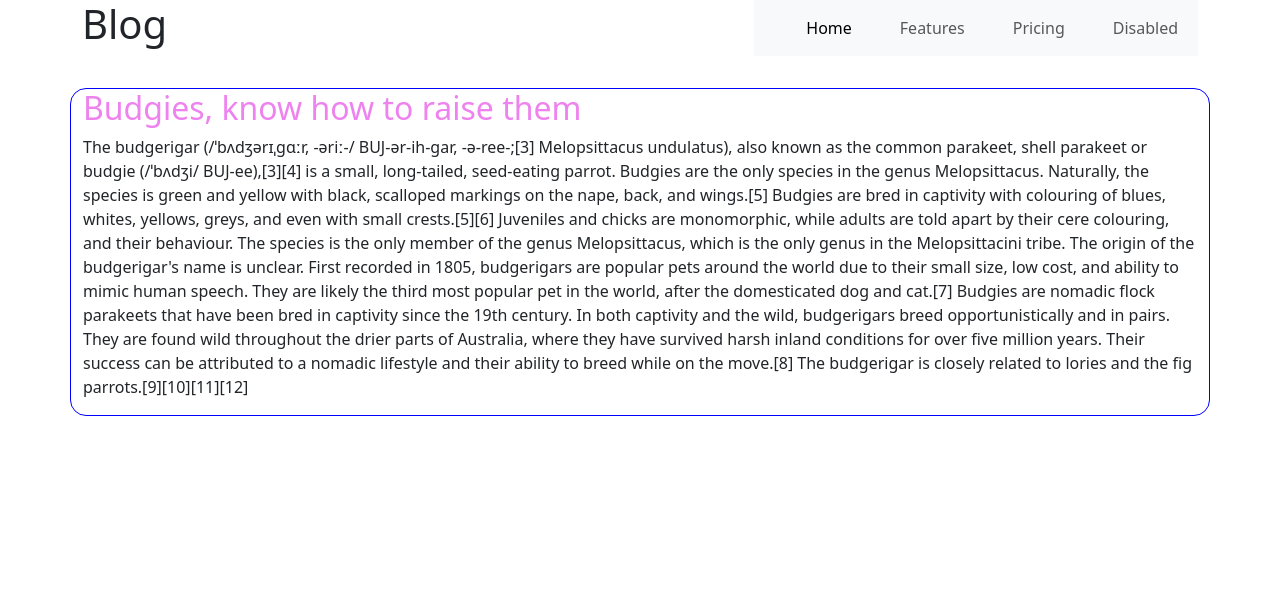
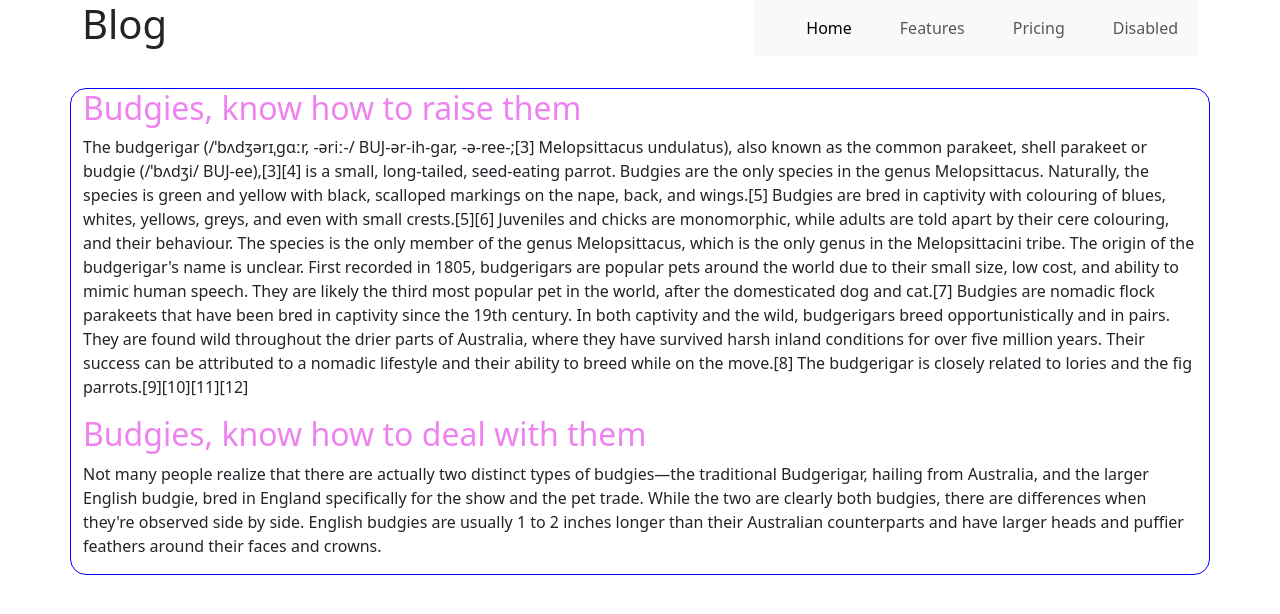
Before and after one commit to MaithriK/Blog, a plain HTML site: page index.html in a window 1280 px wide. Drawn offline with nearby package versions, Linux system fonts and the light colour scheme.

Commit message:
dummy blog

```diff
--- a/index.html
+++ b/index.html
@@ -45,6 +45,18 @@
 
             They are found wild throughout the drier parts of Australia, where they have survived harsh inland conditions for over five million years. Their success can be attributed to a nomadic lifestyle and their ability to breed while on the move.[8] The budgerigar is closely related to lories and the fig parrots.[9][10][11][12]                                <!--content of the blog-->
         </p>
+
+        <h2 style="color: violet;">
+            Budgies, know how to deal with them                     <!--headline-->
+        </h2>
+        <p>
+            Not many people realize that there are actually two distinct types of budgies―the
+            traditional Budgerigar, hailing from Australia, and the larger English budgie,
+            bred in England specifically for the show and the pet trade. While the two are clearly
+            both budgies, there are differences when they're observed side by side. English budgies
+            are usually 1 to 2 inches longer than their Australian counterparts and have larger heads
+            and puffier feathers around their faces and crowns.
+        </p>
     </div>
 
 
```
